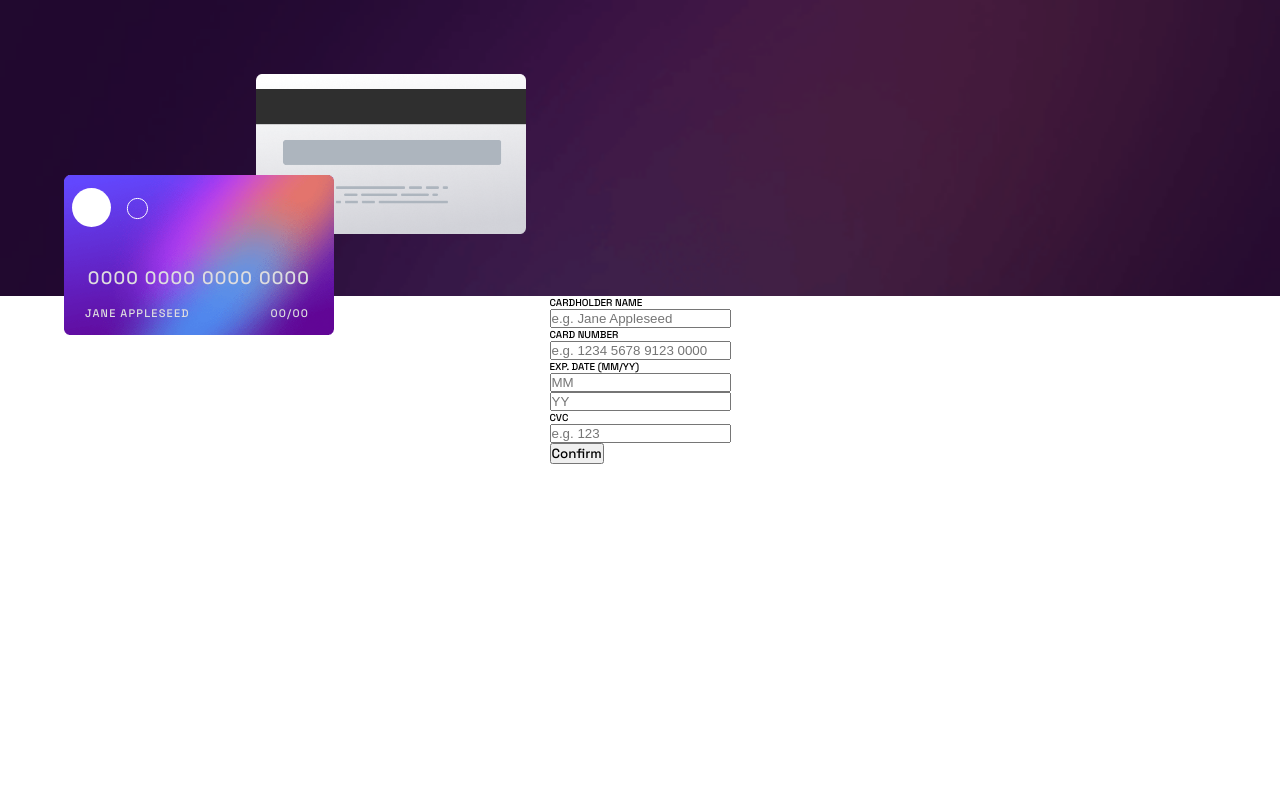
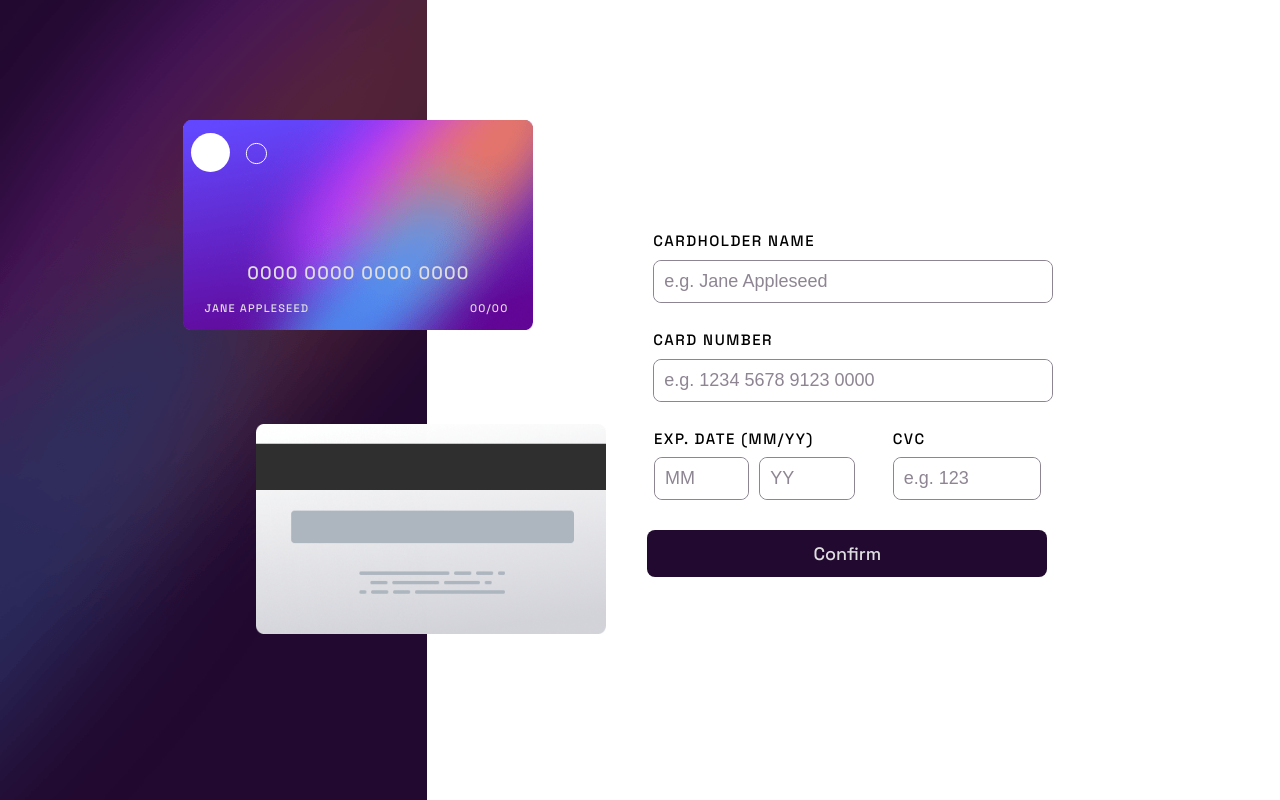
Before and after one commit to ziad-rima/Interactive-Card-Details-Form, a React (Vite) app: page / in a window 1280 px wide. Built offline with nearby package versions, Linux system fonts and the light colour scheme.

Commit message:
style the components && make the app responsive

```diff
--- a/src/index.css
+++ b/src/index.css
@@ -23,6 +23,61 @@
 
 body {
   min-height: 100vh;
+  width: 100%;
+  overflow: hidden;
+}
+
+.input-container.error-state,
+.month-input.error-state,
+.year-input.error-state {
+  border: 1.4px solid var(--Red);
+}
+
+.cvc-input.error-state {
+  outline: 1.4px solid var(--Red);
+  border: none;
+}
+
+.error-container {
+  display: flex;
+  gap: 1rem;
+  align-items: center;
+  position: absolute;
+  top: 106%;
+  left: 0;
+  width: 100%;
+  white-space: nowrap;
+  color: var(--Red);
+  font-weight: 800;
+  font-size: 1.1rem;
+}
+
+.exp-error-container {
+  display: flex;
+  gap: 1rem;
+  align-items: center;
+  position: absolute;
+  top: 87.2%;
+  left: 6%;
+  max-width: 25%;
+  white-space: normal;
+  color: var(--Red);
+  font-weight: 800;
+  font-size: 1.1rem;
+}
+
+.cvc-error-container {
+  display: flex;
+  gap: 1rem;
+  align-items: center;
+  position: absolute;
+  top: 87.2%;
+  left: 56%;
+  max-width: 25%;
+  white-space: normal;
+  color: var(--Red);
+  font-weight: 800;
+  font-size: 1.1rem;
 }
 
 .main-component {
@@ -114,3 +169,359 @@ body {
 .date {
   margin-right: 2.5rem;
 }
+
+.form-container {
+  display: flex;
+  flex-direction: column;
+  align-items: flex-start;
+  width: 100%;
+  padding-top: 6rem;
+}
+
+.inputs-container {
+  display: flex;
+  flex-direction: column;
+  align-items: flex-start;
+  justify-content: center;
+  margin: 3rem 2.2rem;
+  width: 100%;
+}
+
+.cardholder-name-container,
+.card-number-container {
+  display: flex;
+  flex-direction: column;
+  align-items: flex-start;
+  justify-content: center;
+  gap: .9rem;
+  margin-bottom: 2.7rem;
+  position: relative;
+}
+
+input {
+  border: none;
+  outline: none;
+  width: 100%;
+  padding: 1rem;
+  font-size: 1.8rem;
+  border-radius: .8rem;
+}
+
+::placeholder {
+  color: var(--Dark-grayish-violet);
+}
+
+.label-name {
+  font-size: 1.5rem;
+  letter-spacing: 1.5px;
+}
+
+.input-container {
+  border: 1px solid var(--Dark-grayish-violet);
+  border-radius: .8rem;
+  width: 300px;
+  max-width: 400px;
+  margin-top: .1rem;
+}
+
+.exp-date-container {
+  display: flex;
+  width: 100%;
+  justify-content: flex-start;
+  gap: 1.7rem;
+}
+
+.month-year-container {
+  display: flex;
+  flex-direction: column;
+  align-items: flex-start;
+  justify-content: flex-start;
+  width: 60%;
+}
+
+.month-year-container .months-container {
+  display: flex;
+  flex-direction: row;
+  width: 100%;
+  justify-content: flex-start;
+  align-items: flex-start;
+  gap: 1rem;
+}
+
+.month-input,
+.year-input {
+  width: 45%;
+  border: 1px solid var(--Dark-grayish-violet);
+  border-radius: .8rem;
+  margin-top: .9rem;
+}
+
+.cvc-input {
+  width: 67%;
+  border: 1px solid var(--Dark-grayish-violet);
+  border-radius: .8rem;
+  margin-top: .9rem;
+}
+
+.button-container {
+  align-self: center;
+  margin-bottom: 2.2rem;
+}
+
+.confirm-button {
+  width: 300px;
+  padding: 1.2rem 2rem;
+  margin-right: 1.2rem;
+  border: none;
+  border-radius: .8rem;
+  background-color: var(--Very-dark-violet);
+  color: var(--Light-grayish-violet);
+  font-size: 1.8rem;
+  cursor: pointer;
+}
+
+.input-container:hover,
+.month-input:hover,
+.year-input:hover,
+.cvc-input:hover {
+  border-color: var(--Very-dark-violet);
+}
+
+.input-container:active,
+.month-input:active,
+.year-input:active,
+.cvc-input:active {
+  border-color: var(--Linear-gradient);
+}
+
+.thank-you-container {
+  margin-top: 10rem;
+  display: flex;
+  flex-direction: column;
+  justify-content: center;
+  align-items: center;
+  gap: 1rem;
+  width: 100%;
+}
+
+.thank-you-title {
+  margin-top: 2rem;
+  margin-bottom: .7rem;
+  font-size: 2.3rem;
+  letter-spacing: 2px;
+  color: var(--Very-dark-violet);
+}
+
+.thank-you-text {
+  font-size: 1.6rem;
+  color: var(--Dark-grayish-violet);
+  letter-spacing: .7px;
+}
+
+.continue-button {
+  outline: none;
+  border: none;
+  width: 100%;
+  padding: 1rem;
+  background-color: var(--Very-dark-violet);
+  color: var(--White);
+  letter-spacing: .7px;
+  border-radius: .8rem;
+  height: 100%;
+  cursor: pointer;
+  font-size: 1.4rem;
+}
+
+.continue-button-container {
+  width: 300px;
+  display: flex;
+  justify-content: center;
+  margin-top: 2.3rem;
+}
+
+input[type="number"]::-webkit-outer-spin-button,
+input[type="number"]::-webkit-inner-spin-button {
+  -webkit-appearance: none;
+  margin: 0;
+}
+
+input[type="number"] {
+  -moz-appearance: textfield;
+}
+
+@media (min-width: 769px) {
+  .form-container {
+    align-items: center;
+  }
+
+  .inputs-container {
+    align-items: center;
+  }
+
+  .input-container {
+    width: 500px;
+  }
+
+  .exp-date-container {
+    justify-content: center;
+    margin-left: 6.2rem;
+  }
+
+  .cvc-container {
+    width: 35%;
+  }
+
+  .exp-error-container {
+    top: 87.2%;
+    left: 5.5%;
+    font-size: 1.1rem;
+  }
+
+  .cvc-error-container {
+    top: 87.2%;
+    left: 68%;
+    font-size: 1.1rem;
+  }
+}
+
+@media (min-width: 1220px) {
+  .exp-error-container {
+    left: 51%;
+    top: 67%;
+  }
+
+  .cvc-error-container {
+    left: 70%;
+    top: 67%;
+  }
+
+  .main-component {
+    flex-direction: row;
+    align-items: center;
+    justify-content: center;
+  }
+
+  .cards-component {
+    display: flex;
+    flex-direction: column;
+    width: 100%;
+    background: url("/images/bg-main-desktop.png");
+    background-repeat: no-repeat;
+    height: 100vh;
+    width: 50vw;
+  }
+
+  .background-card-container {
+    top: 53%;
+    left: 60%;
+  }
+
+  .front-card-container {
+    top: 15%;
+    left: 43%;
+  }
+
+  .background-card,
+  .front-card {
+    width: 350px;
+    height: 210px;
+  }
+
+  .form-container {
+    display: flex;
+    flex-direction: column;
+    align-items: center;
+    width: 100%;
+    padding: 0;
+  }
+
+  .inputs-container {
+    align-items: center;
+    justify-content: center;
+    max-width: 54%;
+  }
+
+  .month-input,
+  .year-input {
+    width: 43%;
+  }
+
+  .cvc-container {
+    width: 60%;
+    margin: 0;
+  }
+
+  .confirm-button {
+    width: 400px;
+  }
+
+}
+
+@media (min-width: 1440px) {
+
+  .exp-error-container {
+    left: 53%;
+    top: 65%;
+  }
+
+  .cvc-error-container {
+    left: 69.5%;
+    top: 65%;
+  }
+
+  .inputs-container {
+    max-width: 49%;
+  }
+
+  .exp-date-container {
+    width: 100%;
+    gap: 1rem;
+    margin-left:7rem;
+  }
+
+  .month-input,
+  .year-input {
+    width: 43%;
+  }
+
+  .cvc-container {
+    width: 60%;
+    margin: 0;
+  }
+
+  .confirm-button {
+    width: 400px;
+  }
+
+  .card-number {
+    font-size: 2.2rem;
+    margin-bottom: 2.3rem;
+    letter-spacing: 1.8px;
+  }
+
+  .background-card,
+  .front-card {
+    width: 350px;
+    height: 190px;
+  }
+
+  .name-and-date {
+    margin-bottom: 4rem;
+  }
+
+  .card-owner,
+  .date {
+    font-size: 1.4rem;
+    letter-spacing: 1.4px;
+  }
+
+  .background-card-container {
+    top: 54%;
+    left: 62%;
+  }
+
+  .front-card-container {
+    top: 23%;
+    left: 45%;
+  }
+}
```
